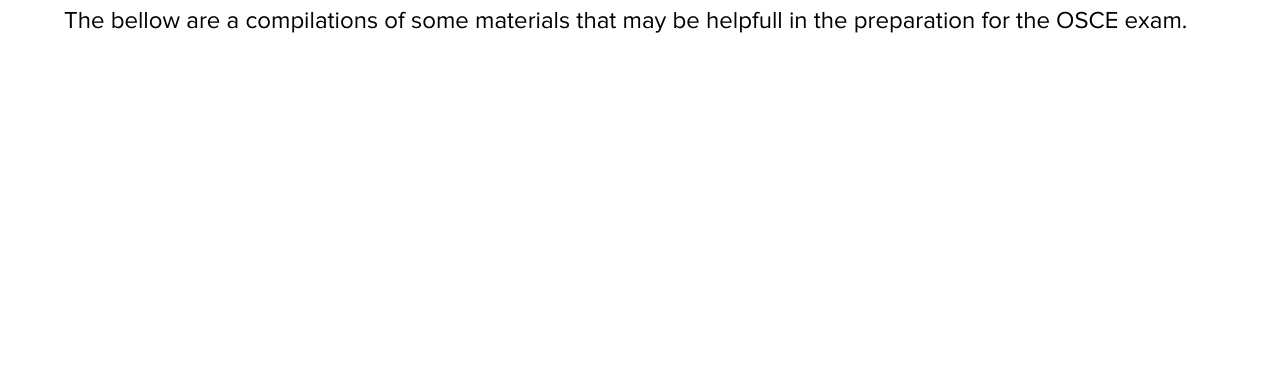
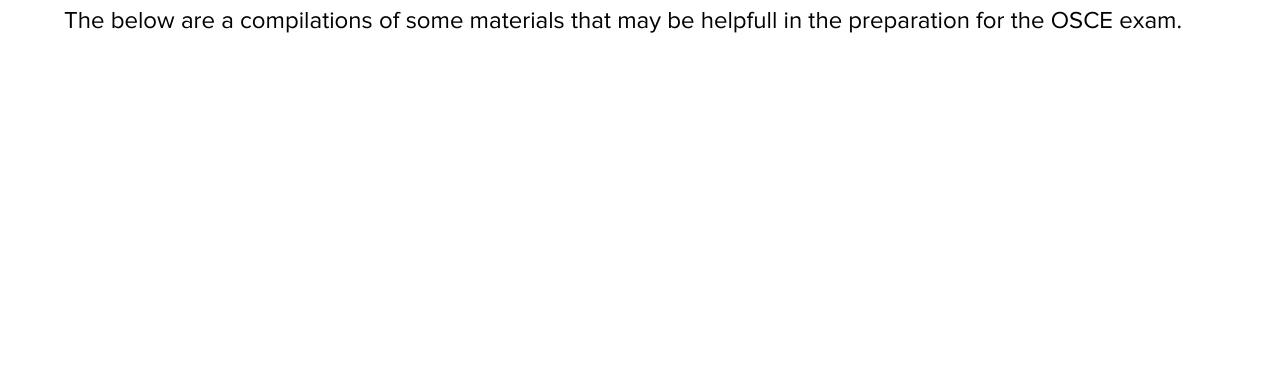
Before and after one commit to NeniEmSu/StudentsAssistantUa-2.0, a PHP site: page /pedFifthYr in a window 1280 px wide. Shown: the part 1660-2050 px from the top of the page. Run offline with PHP 8.4, Linux system fonts and the light colour scheme.

Commit message:
fixed spelling errors

```diff
--- a/anas&IntensCareFifthYr.php
+++ b/anas&IntensCareFifthYr.php
@@ -151,7 +151,7 @@
 
             <section id="answers" class="offset">
                 <h3>Answers to Questions and other materials</h3>
-                <p>The bellow are a compilations of some materials that may be helpfull in the preparation for the OSCE
+                <p>The below are a compilations of some materials that may be helpfull in the preparation for the OSCE
                     exam.</p>
                 <h4>Artificial Ventilation</h4>
                 <div class="video-container">
--- a/infecDisFifthYr.php
+++ b/infecDisFifthYr.php
@@ -94,7 +94,7 @@
 
             <section id="answers" class="offset">
                 <h3>Answers to Questions and other materials</h3>
-                <p>The bellow are a compilations of some materials that may be helpfull in the preparation for the OSCE
+                <p>The below are a compilations of some materials that may be helpfull in the preparation for the OSCE
                     exam.</p>
                 <h4>Viral Hepatitis</h4>
                 <div class="video-container"><iframe width="560" height="315"
--- a/interMedFifthYr.php
+++ b/interMedFifthYr.php
@@ -174,7 +174,7 @@
 
             <section id="answers" class="offset">
                 <h3>Answers to Questions and other materials</h3>
-                <p>The bellow are a compilations of some materials that may be helpfull in the preparation for the OSCE
+                <p>The below are a compilations of some materials that may be helpfull in the preparation for the OSCE
                     exam.</p>
 
                 <h4>Cardiovascular examination</h4>
--- a/ob&GFifthYr.php
+++ b/ob&GFifthYr.php
@@ -184,7 +184,7 @@
 
             <section id="answers" class="offset">
                 <h3>Answers to Questions and other materials</h3>
-                <p>The bellow are a compilations of some materials that may be helpfull in the preparation for the OSCE
+                <p>The below are a compilations of some materials that may be helpfull in the preparation for the OSCE
                     exam.</p>
                 <h4>Active Management of third stage of labour</h4>
                 <div class="video-container"><iframe width="560" height="315"
--- a/pedFifthYr.php
+++ b/pedFifthYr.php
@@ -106,7 +106,7 @@
 
             <section id="answers" class="offset">
                 <h3>Answers to Questions and other materials</h3>
-                <p>The bellow are a compilations of some materials that may be helpfull in the preparation for the OSCE
+                <p>The below are a compilations of some materials that may be helpfull in the preparation for the OSCE
                     exam.</p>
                 <div class="video-container"></div>
 
--- a/surgFifthYr.php
+++ b/surgFifthYr.php
@@ -146,6 +146,8 @@
 
             <section id="answers" class="offset">
                 <h3>Answers to Questions and other materials</h3>
+                <p>The below are a compilations of some materials that may be helpfull in the preparation for the OSCE
+                    exam.</p>
                 <h4>Peripherial Vascular Examination</h4>
                 <div class="video-container"><iframe width="560" height="315"
                         src="https://www.youtube.com/embed/6beOTEKx1ek?start=26" frameborder="0"
```
